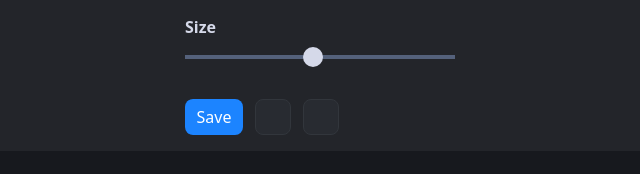
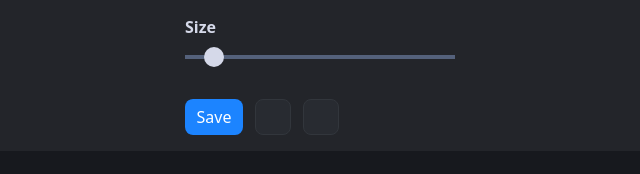
Before and after one commit to Dobrunia/DrawingTool, a website built with Vite: page index.html in a window 1280 px wide. Shown: the part 612-786 px from the top of the page, 320-960 px from the left. Built offline with nearby package versions, Linux system fonts and the light colour scheme; what @codexteam/icons would draw is missing.

Commit message:
brush size

```diff
--- a/index.html
+++ b/index.html
@@ -33,7 +33,7 @@
           </div>
           <div class="control mt-[20px]">
             <div class="control-name">Size</div>
-            <input class="brush-size" type="range" value="10" min="1" max="20"/>
+            <input class="brush-size" type="range" value="4" min="1" max="40"/>
           </div>
           <div class="control mt-[40px]">
             <div class="mb-[16px] flex">
```
